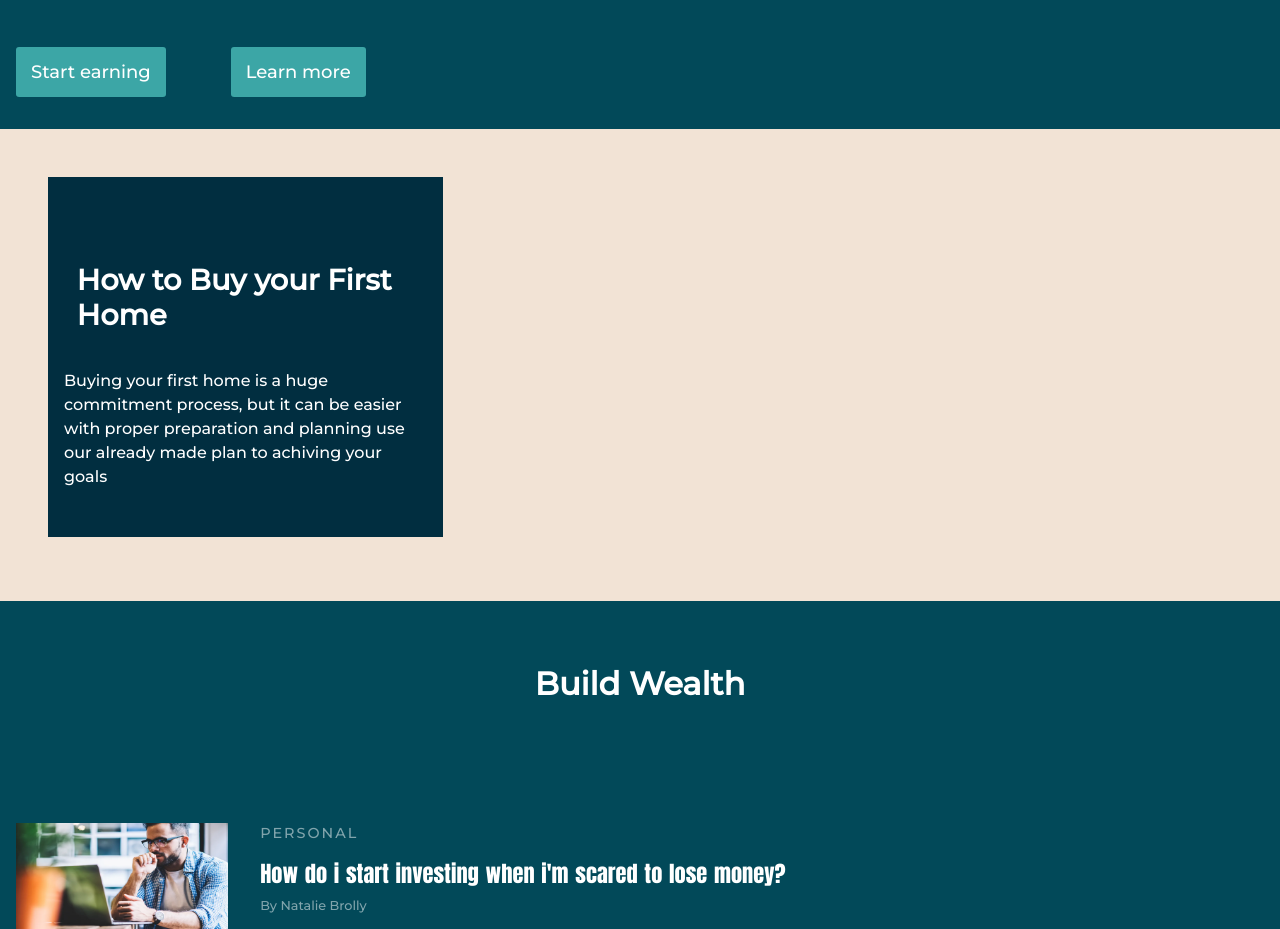
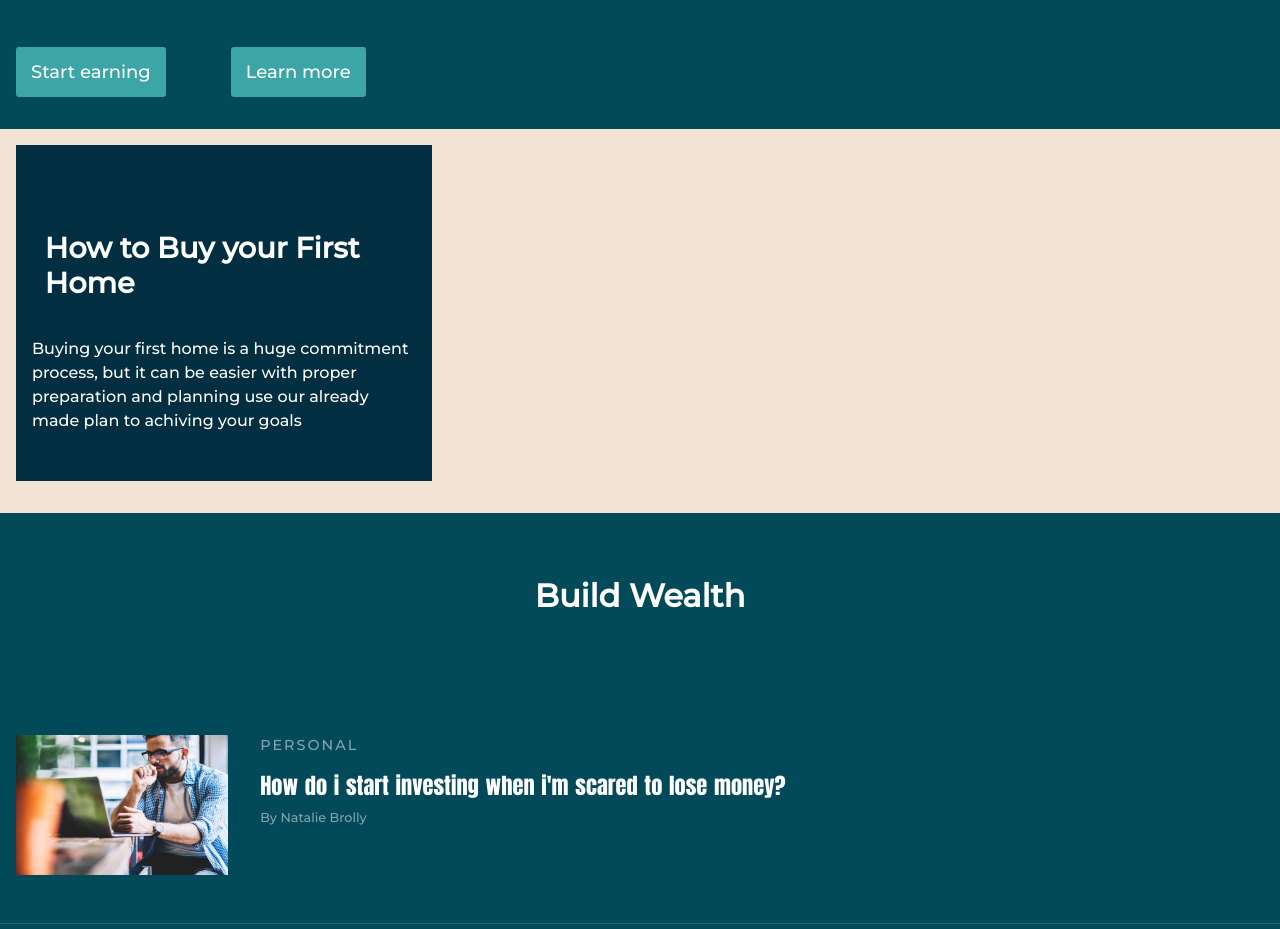
Before and after one commit to Ebube34/investemnt-company, a React (Create React App) app: page / in a window 1280 px wide. Shown: the part 2445-3374 px from the top of the page. Built offline with nearby package versions, Linux system fonts and the light colour scheme; a web font is replaced by a local one.

Commit message:
update styles for buy-your-home-box

```diff
--- a/public/styles.css
+++ b/public/styles.css
@@ -351,7 +351,7 @@ z-index: 1;
     .Buy-your-home{
       background-color: #F2E3D5;
       margin-top: 2em;
-      padding: 3em;
+      padding: 1em;
     }
     .first-time-home-buyers{
       background-color: #012E40;
```
